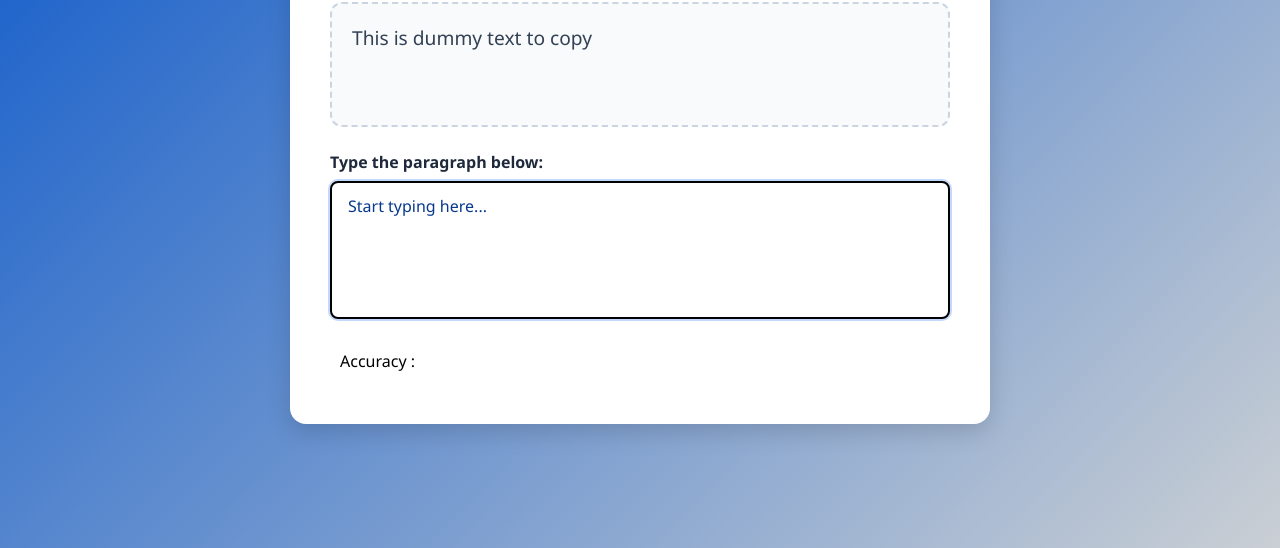
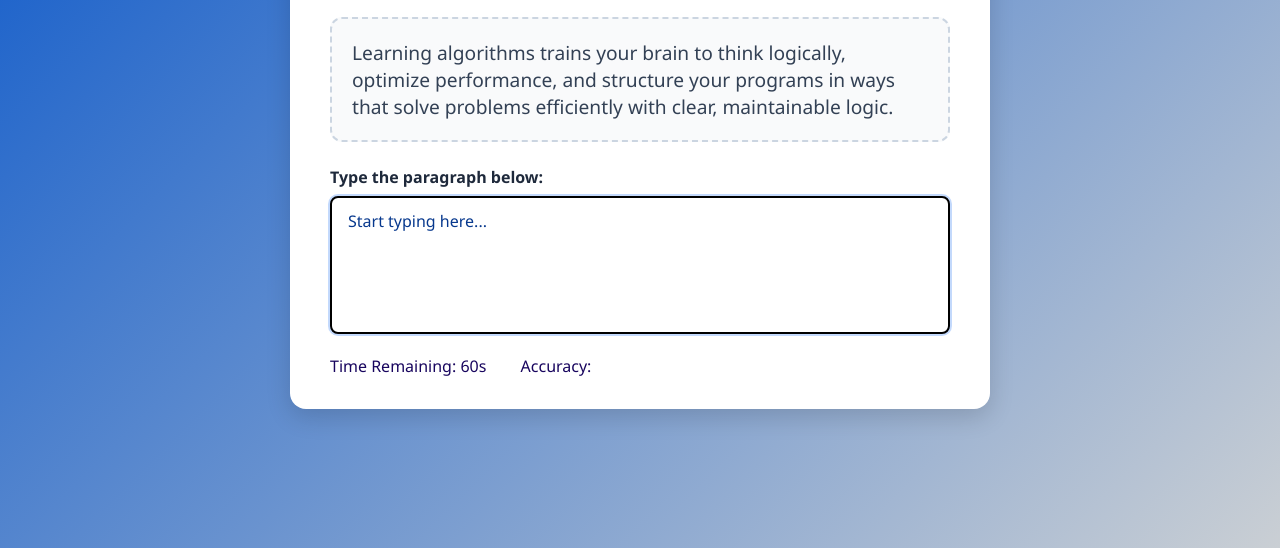
Before and after one commit to RajanCP/NOL-002-TS-Game, a website built with Vite: page index.html in a window 1280 px wide. Shown: the part 252-800 px from the top of the page. Built offline with nearby package versions, Linux system fonts and the light colour scheme.

Commit message:
HTML/CSS - Added timer span and styled accurancy and timer. TS - randomised  sentence to be display from set array

```diff
--- a/index.html
+++ b/index.html
@@ -13,7 +13,8 @@
       <label for="paragraph-input" class="typing-game__label"> Type the paragraph below: </label>
       <textarea id="paragraph-input" class="typing-game__input" placeholder="Start typing here..." cols="40" rows="5" autofocus></textarea>
       <div class="typing-game__result" id="result"></div>
-      <div class="typing-game__accuracy">Accuracy : <span id="accuracy-value" class="typing-game__accuracy-value"></span></div>
+      <span id="timer-display" class="typing-game__timer">Time Remaining: 60s</span>
+      <span class="typing-game__accuracy">Accuracy: <span id="accuracy-value" class="typing-game__accuracy-value"></span></span>
     </div>
     <script type="module" src="/src/main.ts"></script>
   </body>
--- a/src/main.ts
+++ b/src/main.ts
@@ -3,9 +3,32 @@ import "./style.scss";
 const displayParagraph = document.querySelector("#paragraph-display") as HTMLDivElement;
 const inputParagraph = document.querySelector("#paragraph-input") as HTMLTextAreaElement;
 
-const sentences = ["This is dummy text to copy"];
+const sentences = [
+  "Writing clean, readable code not only helps machines interpret logic efficiently but also allows developers to maintain, debug, and scale applications more effectively over time.",
 
-displayParagraph.innerText = sentences[0];
+  "Debugging can feel overwhelming at first, but it’s a valuable skill that teaches you how systems behave under pressure and how to fix unexpected issues.",
+
+  "Every experienced developer started as a beginner, making mistakes, learning from failure, and gradually building their skills through practice, curiosity, and persistence over time.",
+
+  "Comments in your code should explain the reasoning behind complex logic, clarify intentions, and help others quickly understand what your function or component is doing.",
+
+  "Practicing small coding projects daily reinforces problem-solving techniques, builds confidence in language syntax, and improves your ability to break complex problems into smaller parts.",
+
+  "Understanding how data flows through each part of your program makes it easier to debug, optimize performance, and prevent common logic and memory-related errors.",
+
+  "Version control tools like Git enable developers to experiment freely, track changes over time, and collaborate safely with teams without overwriting or losing valuable progress.",
+
+  "Readable code is often better than clever one-liners, because teams need to understand and maintain it long after the original developer has moved on.",
+
+  "Thorough testing of your code helps detect bugs early, reduces technical debt, and ensures that new changes don’t unintentionally break existing functionality or edge cases.",
+
+  "Learning algorithms trains your brain to think logically, optimize performance, and structure your programs in ways that solve problems efficiently with clear, maintainable logic.",
+];
+
+const randomIndex = Math.floor(Math.random() * sentences.length);
+const currentSentence = sentences[randomIndex];
+
+displayParagraph.innerText = currentSentence;
 
 let correctCount = 0;
 let anyIncorrect = false;
@@ -13,7 +36,7 @@ let anyIncorrect = false;
 // checkParagraph function
 
 const checkParagraph = (inputParagraph: string) => {
-  const displayText = sentences[0];
+  const displayText = currentSentence;
   anyIncorrect = false;
 
   correctCount = 0;
@@ -23,7 +46,7 @@ const checkParagraph = (inputParagraph: string) => {
     const displayChar = displayText[i];
     const inputChar = inputParagraph[i];
 
-    // Creating span for each character to target individual styling
+    // Creating span and logic to target individual styling
 
     const span = document.createElement("span");
     const textArea = document.querySelector("textarea") as HTMLTextAreaElement;
@@ -46,6 +69,8 @@ const checkParagraph = (inputParagraph: string) => {
 
     console.log(`Checking: ${displayChar} vs ${inputChar}`);
     console.log(`anyIncorrect: ${anyIncorrect}`);
+
+    // Logic for border styling
 
     if (anyIncorrect) {
       textArea.classList.add("incorrectborder");
@@ -80,7 +105,9 @@ const checkAccuracy = (correctCount: number, inputParagraph: HTMLTextAreaElement
   }
 };
 
-// Event listeners for inputParagraph textarea element
+// Start Timer
+
+// Event Handler - function that is called in response to input event
 
 const handleInput = (e: Event) => {
   const value = (e.target as HTMLTextAreaElement).value;
@@ -89,4 +116,6 @@ const handleInput = (e: Event) => {
   checkAccuracy(correctCount, inputParagraph);
 };
 
+// Event Listener added on user input to inputParagraph textarea element
+
 inputParagraph.addEventListener("input", handleInput);
--- a/src/style.scss
+++ b/src/style.scss
@@ -91,6 +91,8 @@ body {
 // Accuracy section styles
 .typing-game__accuracy {
   font-size: 1rem;
+  font-weight: 500;
+  color: #18055e;
   margin-bottom: 10px;
   padding: 10px;
 }
@@ -115,3 +117,11 @@ body {
 .typing-game__accuracy-value {
   transition: color 0.3s ease-in-out;
 }
+
+// Timer
+.typing-game__timer {
+  font-size: 1rem;
+  font-weight: 500;
+  color: #18055e;
+  margin-right: 20px;
+}
```
